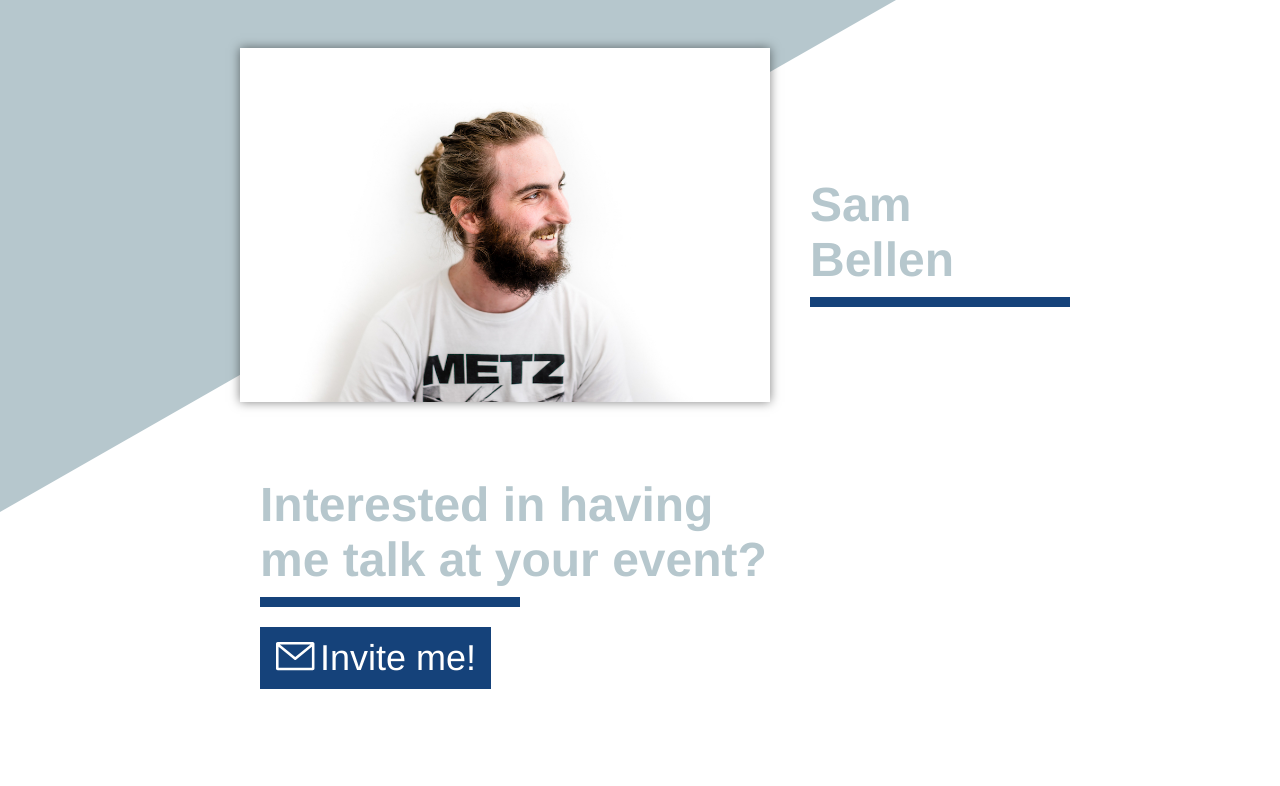
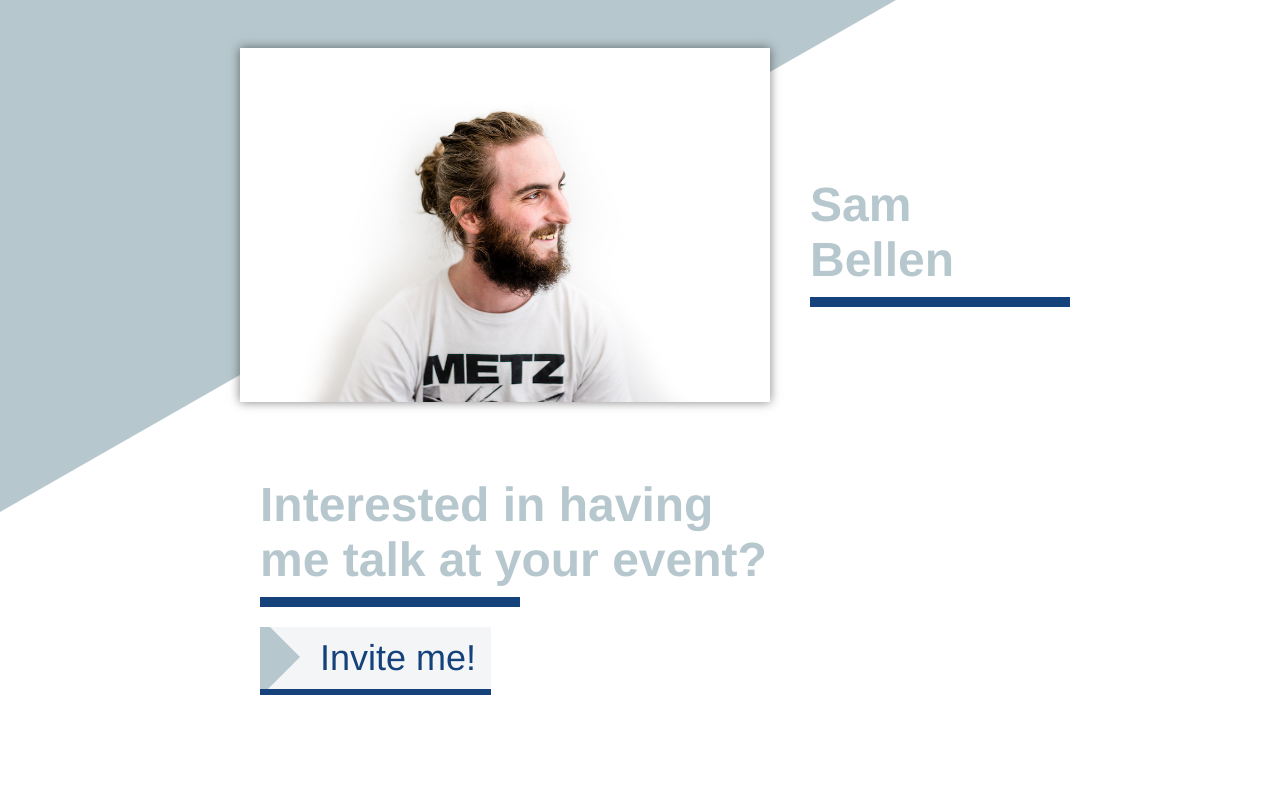
Before and after one commit to Sambego/talks, a website built with webpack: page src/index.html in a window 1280 px wide. Shown: the top 786 px of the page. Built offline with nearby package versions, Linux system fonts and the light colour scheme; files whose address does not match are found by name.

Commit message:
Update button styles

```diff
--- a/src/index.html
+++ b/src/index.html
@@ -54,7 +54,7 @@
 
             <section>
                 <h1>Interested in having me talk at your event?</h1>
-                <a class="button" href="mailto:sambellen+talks@gmail.com?subject=We%20would%20like%20to%20have%20you%20at%20our%20event!&body=Hi%20Sam,%20we%20would%20like%20to%20have%20you%20at%20our%20event:%20..." title="Send me an email to invite me to your event."><i class="icon icon--envelope icon--big"></i>Invite me!</a>
+                <a class="button" href="mailto:sambellen+talks@gmail.com?subject=We%20would%20like%20to%20have%20you%20at%20our%20event!&body=Hi%20Sam,%20we%20would%20like%20to%20have%20you%20at%20our%20event:%20..." title="Send me an email to invite me to your event.">Invite me!</a>
             </section>
 
             <section>
--- a/src/scss/_typo.scss
+++ b/src/scss/_typo.scss
@@ -82,15 +82,20 @@ time {
  */
 
 .button {
+    transition: background .4s ease-in-out;
+
     position: relative;
+    overflow: hidden;
 
     display: inline-block;
-    padding: 1rem 1.5rem;
+    padding: 1rem 1.5rem 1rem 6rem;
 
-    background: $primary;
+    background: lighten($secondary, 20%);
+
+    border-bottom: .6rem solid $primary;
 
     font-size: 3.6rem;
-    color: $white;
+    color: $primary;
 
     .icon {
         display: inline-block;
@@ -98,23 +103,27 @@ time {
     }
 
     &::after {
-        transition: height .4s ease-in-out;
+        transition: left .4s ease-in-out;
 
         content: "";
 
         position: absolute;
-        bottom: 0;
-        left: 0;
+        top: -3rem;
+        left: -2rem;
 
-        width: 100%;
+        width: 0;
         height: 0;
 
-        background: $secondary;
+        border-style: solid;
+        border-width: 6rem 0 6rem 6rem;
+        border-color: transparent transparent transparent $secondary;
     }
 
     &:hover {
+        background: lighten($secondary, 15%);
+
         &::after {
-            height: .5rem;
+            left: -1rem;
         }
     }
 }
```
